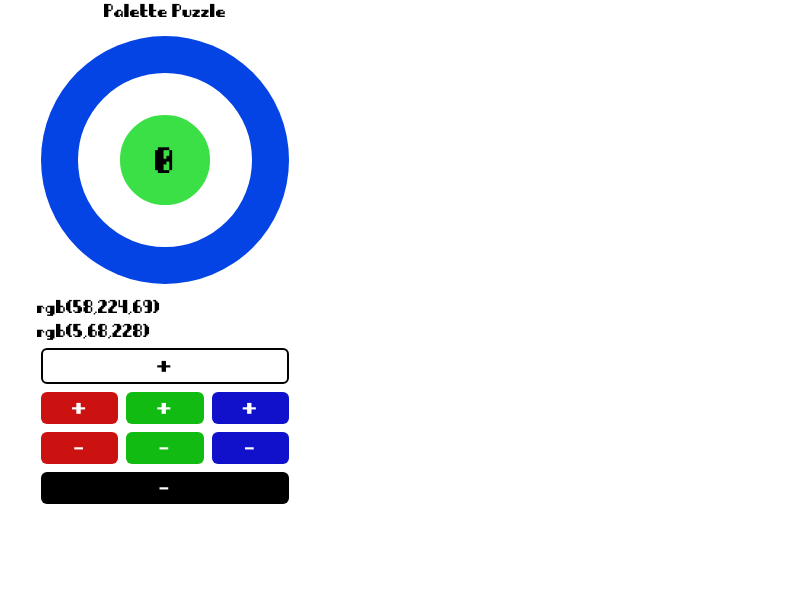
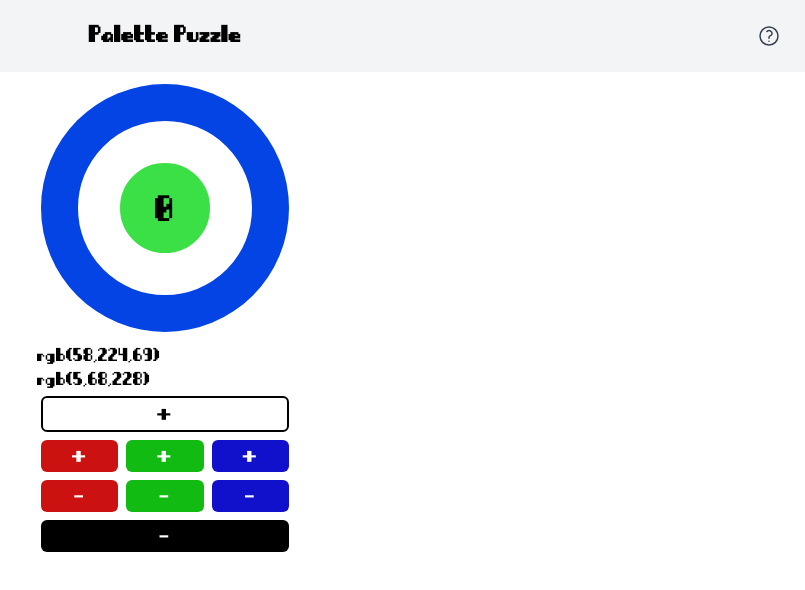
Before and after one commit to jalberse/palette_puzzle, a Next.js app: page / in a window 1280 px wide. Shown: the top 590 px of the page, without its empty margins (475-1280 px from the left). Built offline with nearby package versions, Linux system fonts and the light colour scheme.

Commit message:
Add basic header

```diff
--- a/app/ColorDisplay.tsx
+++ b/app/ColorDisplay.tsx
@@ -26,6 +26,9 @@ const ColorDisplay: React.FC<ColorDisplayProps> = ({ targetColor, currentColor,
   // means larger text and vice-versa.
   // Scale from 1em to 3em.
   const textSize = 1 + (2 * (1 - distanceRatio));
+
+  // TODO Consider a ring around the target color div too. Just for a little visual interest...
+  //      Tailwind ring, with a little separation.
 
   return (
     <div className="aspect-square m-1 my-3">
--- a/app/header.tsx
+++ b/app/header.tsx
@@ -0,0 +1,41 @@
+'use client';
+
+import React, { useState } from 'react';
+import { QuestionMarkCircleIcon } from '@heroicons/react/24/outline';
+
+const Header: React.FC = () => {
+  const [helpOpen, setHelpOpen] = useState(false);
+
+  const handleHelpOpen = () => {
+    setHelpOpen(true);
+  };
+
+  const handleHelpClose = () => {
+    setHelpOpen(false);
+  };
+
+  return (
+    <header className="relative flex justify-between items-center p-4 bg-gray-100">
+      <div className="p-2">
+        {/* Placeholder for left-aligned content - e.g. hamburger menu, later */}
+      </div>
+      <h1 className="absolute left-1/2 transform -translate-x-1/2 text-xl font-bold">Palette Puzzle</h1>
+      <button onClick={handleHelpOpen} className="p-2">
+        <QuestionMarkCircleIcon className="h-6 w-6 text-gray-700" />
+      </button>
+      {helpOpen && (
+        <div className="fixed inset-0 flex items-center justify-center bg-black bg-opacity-50">
+          <div className="bg-white p-6 rounded shadow-lg">
+            <h2 className="text-lg font-bold mb-4">Help</h2>
+            <p>Here is some helpful information about the Palette Puzzle.</p>
+            <button onClick={handleHelpClose} className="mt-4 px-4 py-2 bg-blue-500 text-white rounded">
+              Close
+            </button>
+          </div>
+        </div>
+      )}
+    </header>
+  );
+};
+
+export default Header;
--- a/app/layout.tsx
+++ b/app/layout.tsx
@@ -1,5 +1,4 @@
 import type { Metadata } from "next";
-import { Inter } from "next/font/google";
 import "./globals.css";
 import localFont from 'next/font/local';
 
--- a/app/page.tsx
+++ b/app/page.tsx
@@ -1,4 +1,5 @@
 import Puzzle from "./puzzle";
+import Header from "./header";
 
 export default function Game() {
 
@@ -41,7 +42,7 @@ export default function Game() {
 
   return (
     <div>
-      <h1 className="text-center">Palette Puzzle</h1>
+      <Header />
       <Puzzle />
     </div>
   );
--- a/package.json
+++ b/package.json
@@ -9,6 +9,7 @@
     "lint": "next lint"
   },
   "dependencies": {
+    "mui": "^0.0.1",
     "next": "14.2.7",
     "react": "^18",
     "react-dom": "^18"
```
Also changed, not shown: 1 other file (tests, documents, lock files or other folders).
